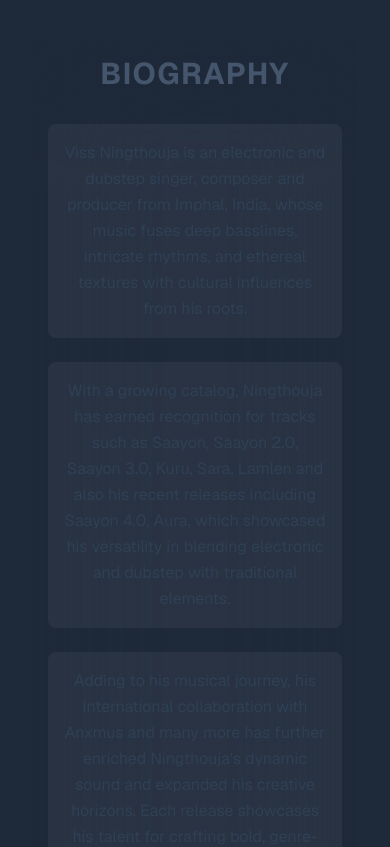
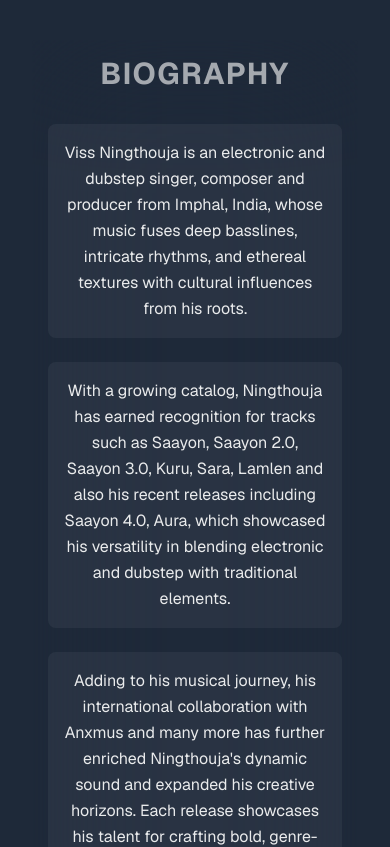
Before and after one commit to Ric-L/billion-entertainment, a Next.js app: page /artist/viss-ningthouja in a window 390 px wide. Shown: the part 900-1747 px from the top of the page. Built offline with nearby package versions, Linux system fonts and the light colour scheme.

Commit message:
Fixed Images and Styling

```diff
--- a/app/artist/viss-ningthouja/page.tsx
+++ b/app/artist/viss-ningthouja/page.tsx
@@ -67,17 +67,17 @@ export default function VissNingthoujaEPK() {
         {/* Content */}
         <div className="relative z-10 max-w-7xl mx-auto flex items-center justify-center lg:justify-end">
           <div className="w-full lg:w-auto lg:max-w-2xl space-y-8 md:space-y-14 mt-16 p-4 rounded bg-transparent backdrop-blur-3xl flex flex-col items-center text-center">
-            <h2 className="text-3xl md:text-5xl font-bold tracking-wider text-slate-600">BIOGRAPHY</h2>
+            <h2 className="text-3xl md:text-5xl font-bold tracking-wider text-white/60 lg:text-slate-600">BIOGRAPHY</h2>
             <div className="space-y-6">
-              <p className="text-base sm:text-lg leading-relaxed text-slate-700/90 max-w-lg backdrop-blur-sm bg-white/5 p-4 rounded-lg">
+              <p className="text-base sm:text-lg leading-relaxed text-white/90 lg:text-slate-700/90  max-w-lg backdrop-blur-sm bg-white/5 p-4 rounded-lg">
                 Viss Ningthouja is an electronic and dubstep singer, composer and producer from Imphal, India, whose music fuses deep basslines, intricate rhythms, and ethereal textures with cultural
                 influences from his roots.
               </p>
-              <p className="text-base sm:text-lg leading-relaxed text-slate-700/90 max-w-lg backdrop-blur-sm bg-white/5 p-4 rounded-lg">
+              <p className="text-base sm:text-lg leading-relaxed text-white/90 lg:text-slate-700/90  max-w-lg backdrop-blur-sm bg-white/5 p-4 rounded-lg">
                 With a growing catalog, Ningthouja has earned recognition for tracks such as Saayon, Saayon 2.0, Saayon 3.0, Kuru, Sara, Lamlen and also his recent releases including Saayon 4.0, Aura,
                 which showcased his versatility in blending electronic and dubstep with traditional elements.
               </p>
-              <p className="text-base sm:text-lg leading-relaxed text-slate-700/90 max-w-lg backdrop-blur-sm bg-white/5 p-4 rounded-lg">
+              <p className="text-base sm:text-lg leading-relaxed text-white/90 lg:text-slate-700/90  max-w-lg backdrop-blur-sm bg-white/5 p-4 rounded-lg">
                 Adding to his musical journey, his international collaboration with Anxmus and many more has further enriched Ningthouja's dynamic sound and expanded his creative horizons. Each
                 release showcases his talent for crafting bold, genre-defying music that's both emotionally stirring and sonically innovative.
               </p>
@@ -85,7 +85,7 @@ export default function VissNingthoujaEPK() {
 
             <div className="space-y-6 hidden lg:block pt-8 border-t border-white/20">
               <h3 className="text-xl font-semibold tracking-wider text-white/50">ARTIST DETAILS</h3>
-              <div className="grid grid-cols-1 sm:grid-cols-2 gap-4 text-sm text-white/50/70">
+              <div className="grid grid-cols-1 sm:grid-cols-2 gap-4 text-sm text-white/70">
                 <div className="backdrop-blur-sm bg-white/5 p-3 rounded-lg">
                   <p className="font-medium text-white/50">LOCATION</p>
                   <p>Imphal, Manipur, India</p>
```
